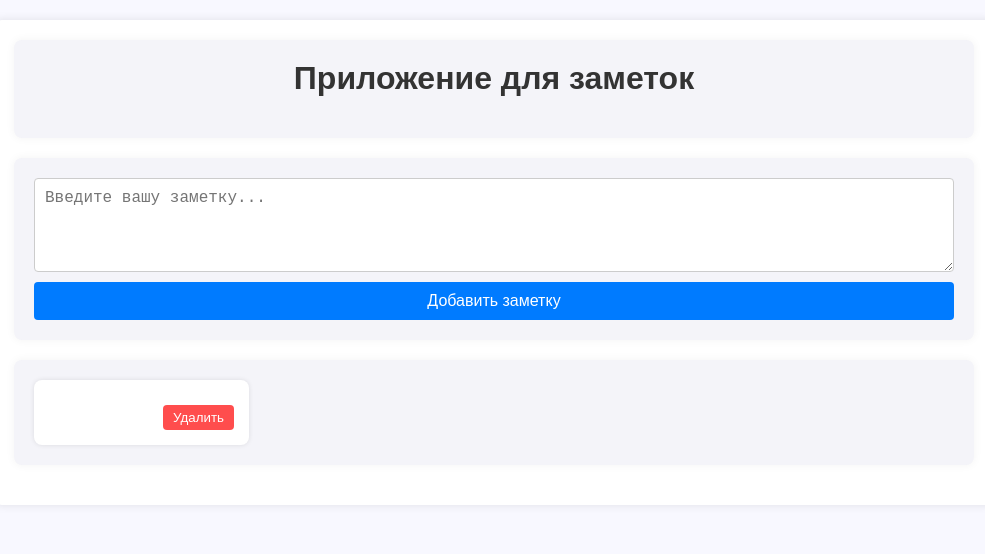
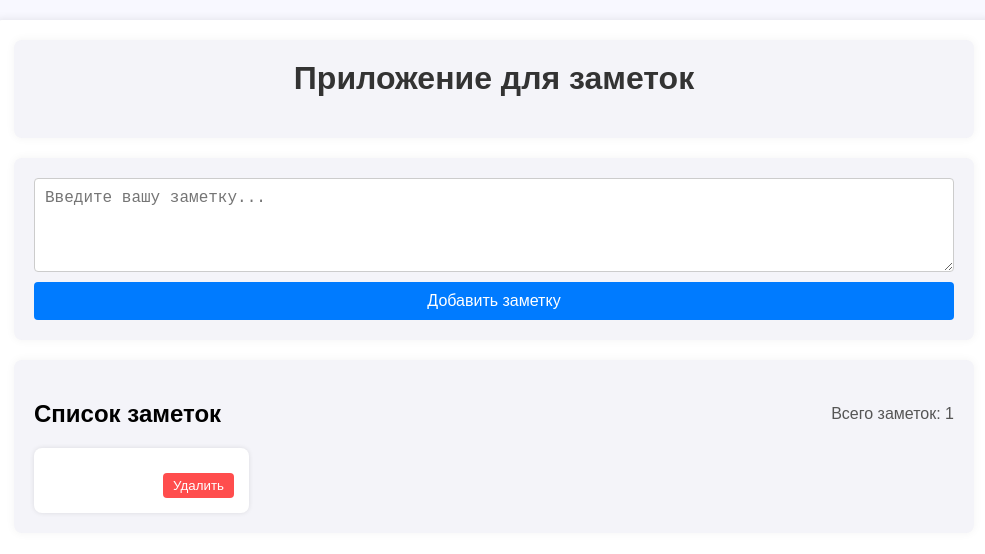
Before and after one commit to 43raze/notes-app, a Vue app: page / in a window 1280 px wide. Shown: the top 554 px of the page, without its empty margins (146-1131 px from the left). Built offline with nearby package versions, Linux system fonts and the light colour scheme.

Commit message:
implement note counter

```diff
--- a/src/App.vue
+++ b/src/App.vue
@@ -4,7 +4,7 @@ import NotesCounter from './components/NotesCounter.vue'
 import NotesList from './components/NotesList.vue'
 
 export default {
-  components: { NoteSubmitter, NotesList }, // NotesCounter
+  components: { NoteSubmitter, NotesList, NotesCounter }, // NotesCounter
 
   data() {
     return {
@@ -16,6 +16,12 @@ export default {
         },
       ],
     }
+  },
+
+  computed: {
+    notesCount() {
+      return this.notes.length
+    },
   },
 }
 </script>
@@ -31,7 +37,7 @@ export default {
     </div>
 
     <div class="section">
-      <!-- <NotesCounter :notes="notes" /> -->
+      <NotesCounter :notes-count="notesCount" />
 
       <NotesList v-model="notes" />
     </div>
--- a/src/components/NotesCounter.vue
+++ b/src/components/NotesCounter.vue
@@ -1,12 +1,12 @@
 <script>
 export default {
-  props: ['notes'],
+  props: ['notesCount'],
 }
 </script>
 
 <template>
   <div class="notes-header">
     <h2>Список заметок</h2>
-    <!-- <span class="notes-count">Всего заметок: {{ notes.length }}</span> -->
+    <span class="notes-count">Всего заметок: {{ notesCount }}</span>
   </div>
 </template>
```
